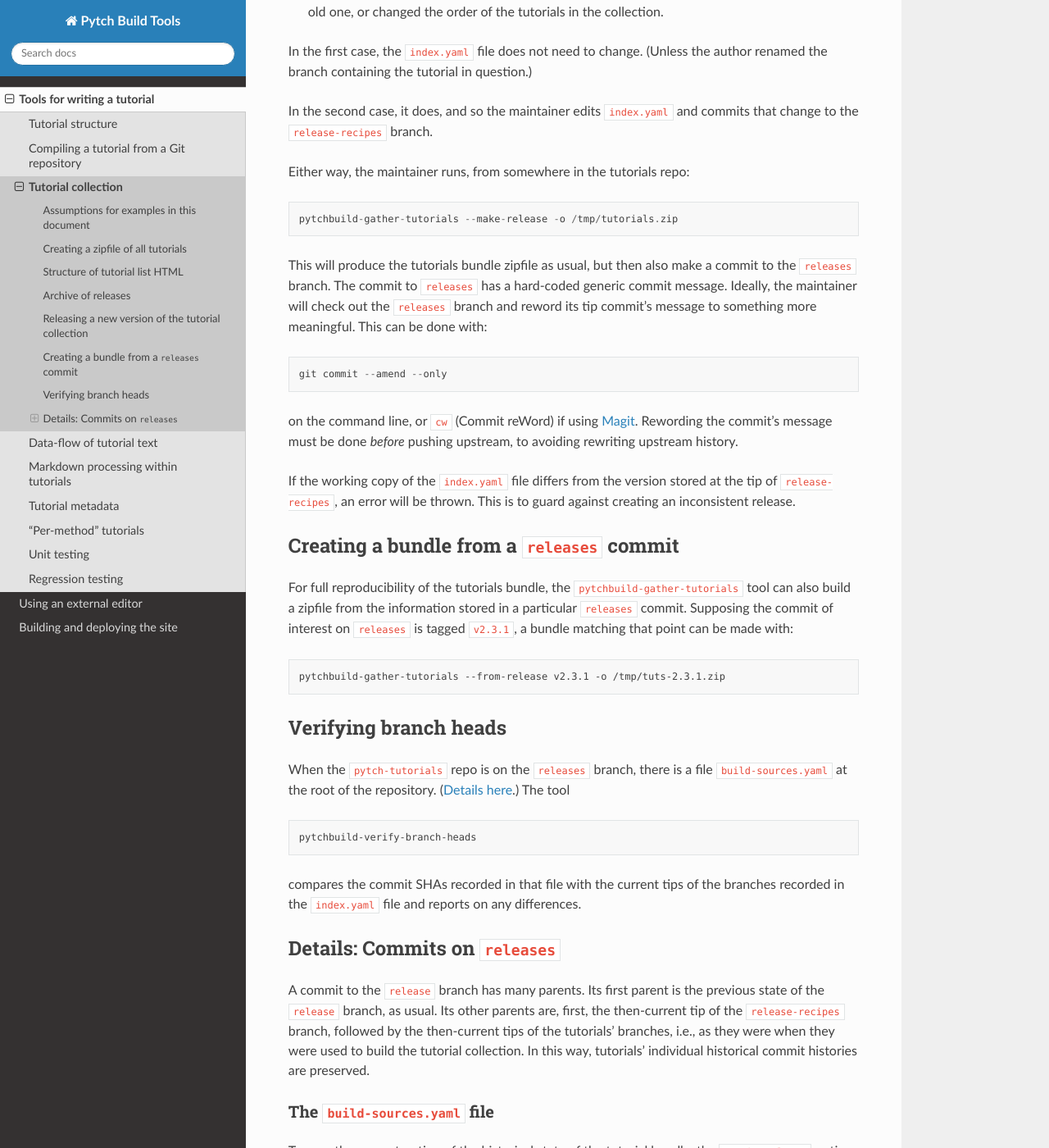
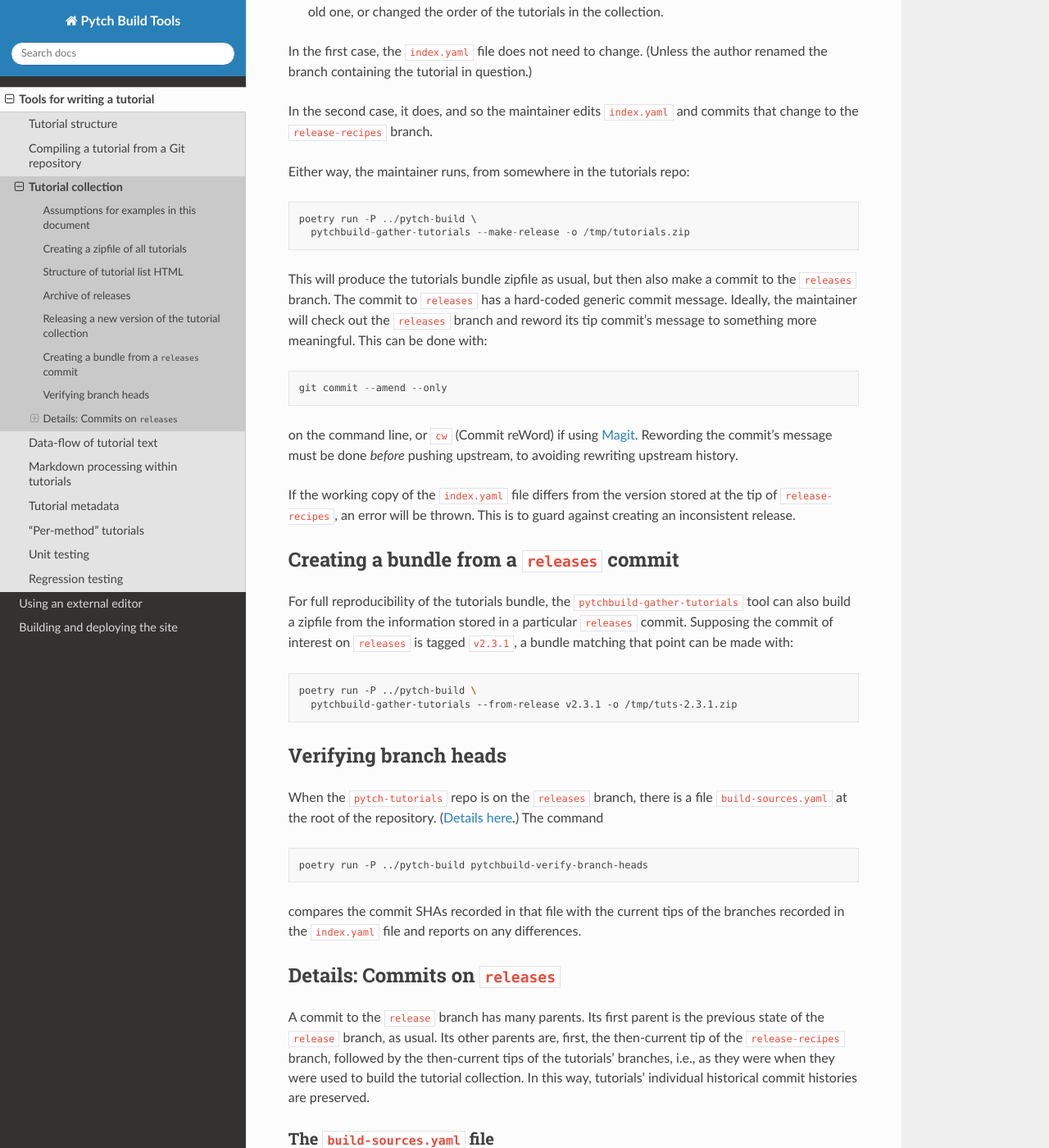
Before and after one commit to pytchlang/pytch-build, a Sphinx documentation site: the page built from doc/source/tutorialcompiler/tutorial-collection.rst, in a window 1280 px wide and 1400 px high, scrolled down 1731 px. Shown: the whole window at 82% size. Built offline with Sphinx 7.4.7 and the Read the Docs theme 3.1.0, drawn with Linux system fonts in a browser that asks for light colours; some of the changed text lies outside the part shown.

Commit message:
Update examples for use of Poetry

```diff
--- a/doc/source/tutorialcompiler/tutorial-collection.rst
+++ b/doc/source/tutorialcompiler/tutorial-collection.rst
@@ -29,9 +29,9 @@ This document assumes that:
 Creating a zipfile of all tutorials
 -----------------------------------
 
-Running the command::
+Then running the command::
 
-    pytchbuild-gather-tutorials -o /tmp/tutorials.zip
+    poetry run -P ../pytch-build pytchbuild-gather-tutorials -o /tmp/tutorials.zip
 
 will read the current working copy of the ``index.yaml`` file, and use
 it to create the zipfile given by the ``-o`` argument.
@@ -106,7 +106,8 @@ branch.
 Either way, the maintainer runs, from somewhere in the tutorials
 repo::
 
-    pytchbuild-gather-tutorials --make-release -o /tmp/tutorials.zip
+    poetry run -P ../pytch-build \
+      pytchbuild-gather-tutorials --make-release -o /tmp/tutorials.zip
 
 This will produce the tutorials bundle zipfile as usual, but then also
 make a commit to the ``releases`` branch.  The commit to ``releases``
@@ -136,7 +137,8 @@ matching that point can be made with:
 
 .. code-block:: bash
 
-  pytchbuild-gather-tutorials --from-release v2.3.1 -o /tmp/tuts-2.3.1.zip
+  poetry run -P ../pytch-build \
+    pytchbuild-gather-tutorials --from-release v2.3.1 -o /tmp/tuts-2.3.1.zip
 
 
 Verifying branch heads
@@ -144,11 +146,11 @@ Verifying branch heads
 
 When the ``pytch-tutorials`` repo is on the ``releases`` branch, there
 is a file ``build-sources.yaml`` at the root of the repository.
-(:ref:`Details here <build-sources-yaml>`.)  The tool
+(:ref:`Details here <build-sources-yaml>`.)  The command
 
 .. code-block:: bash
 
-  pytchbuild-verify-branch-heads
+  poetry run -P ../pytch-build pytchbuild-verify-branch-heads
 
 compares the commit SHAs recorded in that file with the current tips
 of the branches recorded in the ``index.yaml`` file and reports on any
```
